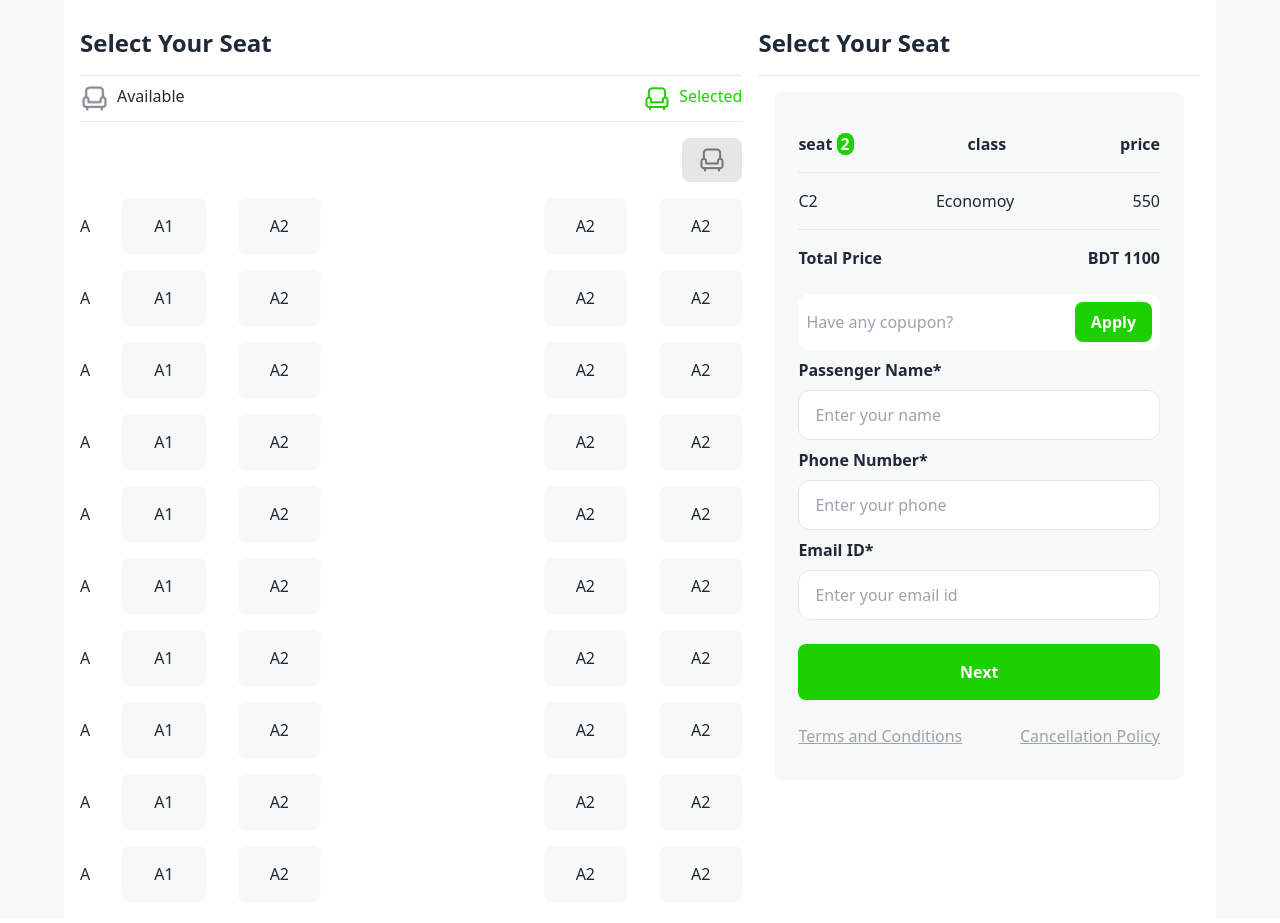
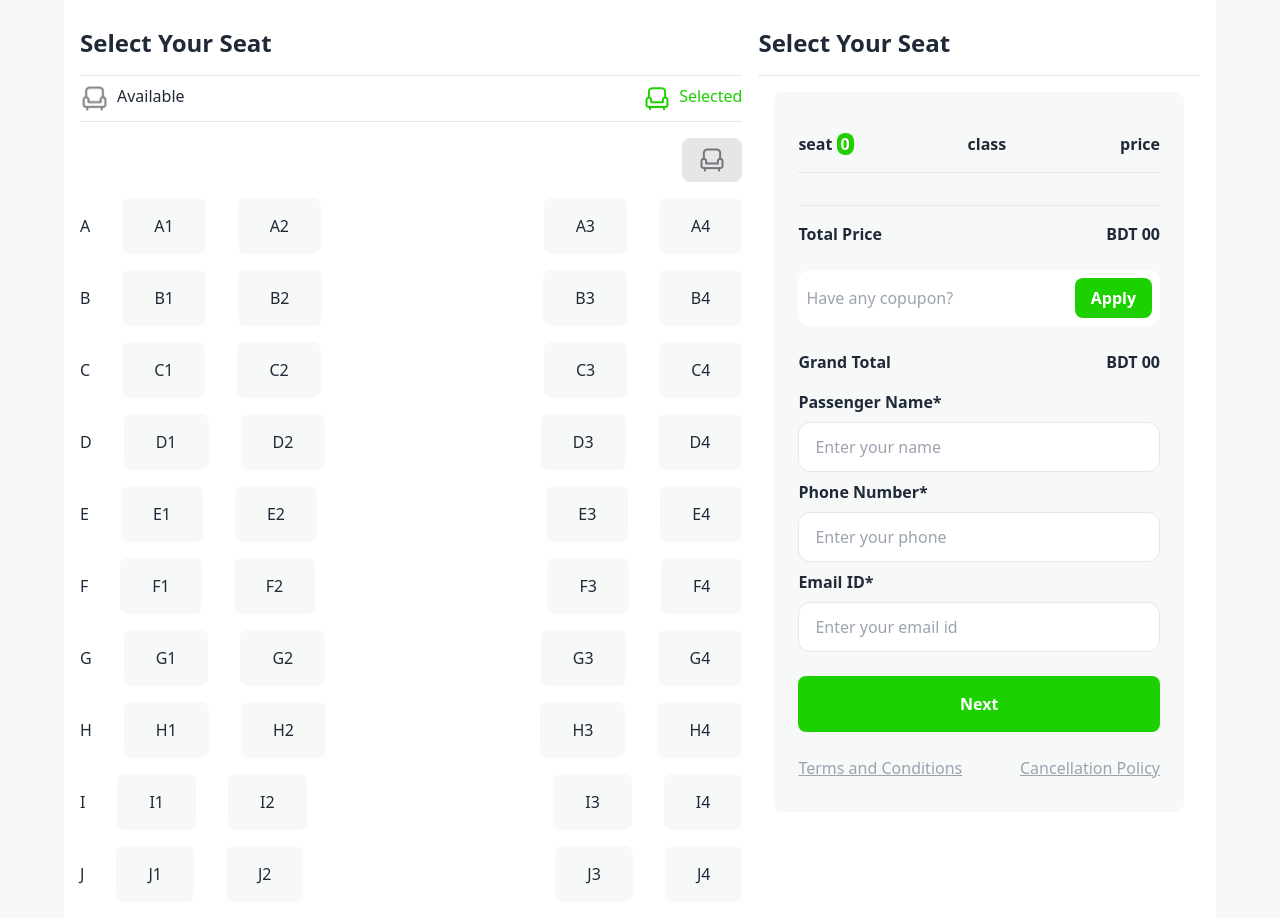
Before and after one commit to shawonahme/smart-ticket-system, a plain HTML site: page index.html in a window 1280 px wide. Shown: the part 2160-3083 px from the top of the page. Drawn offline with nearby package versions, Linux system fonts and the light colour scheme.

Commit message:
seat price seat 4 allow add

```diff
--- a/index.html
+++ b/index.html
@@ -290,139 +290,139 @@
               <div class="flex justify-between mt-4">
                 <div class="flex items-center gap-8">
                   <h3>A</h3>
-                  <button class="bg-[#F7F8F8] py-4 px-8 rounded-lg">A1</button>
-                  <button class="bg-[#F7F8F8] py-4 px-8 rounded-lg">A2</button>
+                  <button id="a1" onclick="seatIdClick('a1')"   class="bg-[#F7F8F8] py-4 px-8 visited:bg-purple-600 rounded-lg">A1</button>
+                  <button id="a2" onclick="seatIdClick('a2')"    class="bg-[#F7F8F8] py-4 px-8 rounded-lg">A2</button>
 
                 </div>
                 <div class="flex gap-8" >
-                  <button class="bg-[#F7F8F8] py-4 px-8 rounded-lg">A2</button>
-                  <button class="bg-[#F7F8F8] py-4 px-8 rounded-lg">A2</button>
+                  <button id="a3" onclick="seatIdClick('a3')"    class="bg-[#F7F8F8] py-4 px-8 rounded-lg">A3</button>
+                  <button id="a4" onclick="seatIdClick('a4')"    class="bg-[#F7F8F8] py-4 px-8 rounded-lg">A4</button>
                 </div>
               </div>
                <!-- seat list start here  -->
                  <!-- seat list start here  -->
               <div class="flex justify-between mt-4">
                 <div class="flex items-center gap-8">
-                  <h3>A</h3>
-                  <button class="bg-[#F7F8F8] py-4 px-8 rounded-lg">A1</button>
-                  <button class="bg-[#F7F8F8] py-4 px-8 rounded-lg">A2</button>
+                  <h3>B</h3>
+                  <button id="b1" onclick="seatIdClick('b1')"    class="bg-[#F7F8F8] py-4 px-8 rounded-lg">B1</button>
+                  <button id="b2" onclick="seatIdClick('b2')"    class="bg-[#F7F8F8] py-4 px-8 rounded-lg">B2</button>
 
                 </div>
                 <div class="flex gap-8" >
-                  <button class="bg-[#F7F8F8] py-4 px-8 rounded-lg">A2</button>
-                  <button class="bg-[#F7F8F8] py-4 px-8 rounded-lg">A2</button>
+                  <button id="b3" onclick="seatIdClick('b3')"    class="bg-[#F7F8F8] py-4 px-8 rounded-lg">B3</button>
+                  <button id="b4" onclick="seatIdClick('b4')"    class="bg-[#F7F8F8] py-4 px-8 rounded-lg">B4</button>
                 </div>
               </div>
                <!-- seat list start here  -->
                  <!-- seat list start here  -->
               <div class="flex justify-between mt-4">
                 <div class="flex items-center gap-8">
-                  <h3>A</h3>
-                  <button class="bg-[#F7F8F8] py-4 px-8 rounded-lg">A1</button>
-                  <button class="bg-[#F7F8F8] py-4 px-8 rounded-lg">A2</button>
+                  <h3>C</h3>
+                  <button id="c1" onclick="seatIdClick('c1')"   class="bg-[#F7F8F8] py-4 px-8 rounded-lg">C1</button>
+                  <button id="c2" onclick="seatIdClick('c2')"    class="bg-[#F7F8F8] py-4 px-8 rounded-lg">C2</button>
 
                 </div>
                 <div class="flex gap-8"  >
-                  <button class="bg-[#F7F8F8] py-4 px-8 rounded-lg">A2</button>
-                  <button class="bg-[#F7F8F8] py-4 px-8 rounded-lg">A2</button>
+                  <button id="c3" onclick="seatIdClick('c3')"    class="bg-[#F7F8F8] py-4 px-8 rounded-lg">C3</button>
+                  <button id="c4" onclick="seatIdClick('c4')"    class="bg-[#F7F8F8] py-4 px-8 rounded-lg">C4</button>
                 </div>
               </div>
                <!-- seat list start here  -->
                  <!-- seat list start here  -->
               <div class="flex justify-between mt-4">
                 <div class="flex items-center gap-8">
-                  <h3>A</h3>
-                  <button class="bg-[#F7F8F8] py-4 px-8 rounded-lg">A1</button>
-                  <button class="bg-[#F7F8F8] py-4 px-8 rounded-lg">A2</button>
+                  <h3>D</h3>
+                  <button id="d1"  onclick="seatIdClick('d1')"   class="bg-[#F7F8F8] py-4 px-8 rounded-lg">D1</button>
+                  <button id="d2" onclick="seatIdClick('d2')"    class="bg-[#F7F8F8] py-4 px-8 rounded-lg">D2</button>
 
                 </div>
                 <div class="flex gap-8" >
-                  <button class="bg-[#F7F8F8] py-4 px-8 rounded-lg">A2</button>
-                  <button class="bg-[#F7F8F8] py-4 px-8 rounded-lg">A2</button>
+                  <button id="d3" onclick="seatIdClick('d3')"    class="bg-[#F7F8F8] py-4 px-8 rounded-lg">D3</button>
+                  <button id="d4" onclick="seatIdClick('d4')"    class="bg-[#F7F8F8] py-4 px-8 rounded-lg">D4</button>
                 </div>
               </div>
                <!-- seat list start here  -->
                  <!-- seat list start here  -->
               <div class="flex justify-between mt-4">
                 <div class="flex items-center gap-8">
-                  <h3>A</h3>
-                  <button class="bg-[#F7F8F8] py-4 px-8 rounded-lg">A1</button>
-                  <button class="bg-[#F7F8F8] py-4 px-8 rounded-lg">A2</button>
+                  <h3>E</h3>
+                  <button id="e1"  onclick="seatIdClick('e1')"   class="bg-[#F7F8F8] py-4 px-8 rounded-lg">E1</button>
+                  <button id="e2" onclick="seatIdClick('e2')"    class="bg-[#F7F8F8] py-4 px-8 rounded-lg">E2</button>
 
                 </div>
                 <div class="flex gap-8" >
-                  <button class="bg-[#F7F8F8] py-4 px-8 rounded-lg">A2</button>
-                  <button class="bg-[#F7F8F8] py-4 px-8 rounded-lg">A2</button>
+                  <button id="e3" onclick="seatIdClick('e3')"    class="bg-[#F7F8F8] py-4 px-8 rounded-lg">E3</button>
+                  <button id="e4" onclick="seatIdClick('e4')"    class="bg-[#F7F8F8] py-4 px-8 rounded-lg">E4</button>
                 </div>
               </div>
                <!-- seat list start here  -->
                  <!-- seat list start here  -->
               <div class="flex justify-between mt-4">
                 <div class="flex items-center gap-8">
-                  <h3>A</h3>
-                  <button class="bg-[#F7F8F8] py-4 px-8 rounded-lg">A1</button>
-                  <button class="bg-[#F7F8F8] py-4 px-8 rounded-lg">A2</button>
+                  <h3>F</h3>
+                  <button id="f1" onclick="seatIdClick('f1')"    class="bg-[#F7F8F8] py-4 px-8 rounded-lg">F1</button>
+                  <button id="f2" onclick="seatIdClick('f2')"    class="bg-[#F7F8F8] py-4 px-8 rounded-lg">F2</button>
 
                 </div>
                 <div class="flex gap-8" >
-                  <button class="bg-[#F7F8F8] py-4 px-8 rounded-lg">A2</button>
-                  <button class="bg-[#F7F8F8] py-4 px-8 rounded-lg">A2</button>
+                  <button id="f3" onclick="seatIdClick('f3')"    class="bg-[#F7F8F8] py-4 px-8 rounded-lg">F3</button>
+                  <button id="f4" onclick="seatIdClick('f4')"    class="bg-[#F7F8F8] py-4 px-8 rounded-lg">F4</button>
                 </div>
               </div>
                <!-- seat list start here  -->
                  <!-- seat list start here  -->
               <div class="flex justify-between mt-4">
                 <div class="flex items-center gap-8">
-                  <h3>A</h3>
-                  <button class="bg-[#F7F8F8] py-4 px-8 rounded-lg">A1</button>
-                  <button class="bg-[#F7F8F8] py-4 px-8 rounded-lg">A2</button>
+                  <h3>G</h3>
+                  <button id="g1" onclick="seatIdClick('g1')"   class="bg-[#F7F8F8] py-4 px-8 rounded-lg">G1</button>
+                  <button id="g2" onclick="seatIdClick('g2')"    class="bg-[#F7F8F8] py-4 px-8 rounded-lg">G2</button>
 
                 </div>
                 <div class="flex gap-8" >
-                  <button class="bg-[#F7F8F8] py-4 px-8 rounded-lg">A2</button>
-                  <button class="bg-[#F7F8F8] py-4 px-8 rounded-lg">A2</button>
+                  <button id="g3" onclick="seatIdClick('g3')"    class="bg-[#F7F8F8] py-4 px-8 rounded-lg">G3</button>
+                  <button id="g4" onclick="seatIdClick('g4')"    class="bg-[#F7F8F8] py-4 px-8 rounded-lg">G4</button>
                 </div>
               </div>
                <!-- seat list start here  -->
                  <!-- seat list start here  -->
               <div class="flex justify-between mt-4">
                 <div class="flex items-center gap-8">
-                  <h3>A</h3>
-                  <button class="bg-[#F7F8F8] py-4 px-8 rounded-lg">A1</button>
-                  <button class="bg-[#F7F8F8] py-4 px-8 rounded-lg">A2</button>
+                  <h3>H</h3>
+                  <button id="h1" onclick="seatIdClick('h1')"    class="bg-[#F7F8F8] py-4 px-8 rounded-lg">H1</button>
+                  <button id="h2" onclick="seatIdClick('h2')"    class="bg-[#F7F8F8] py-4 px-8 rounded-lg">H2</button>
 
                 </div>
                 <div class="flex gap-8" >
-                  <button class="bg-[#F7F8F8] py-4 px-8 rounded-lg">A2</button>
-                  <button class="bg-[#F7F8F8] py-4 px-8 rounded-lg">A2</button>
+                  <button id="h3" onclick="seatIdClick('h3')"    class="bg-[#F7F8F8] py-4 px-8 rounded-lg">H3</button>
+                  <button id="h4" onclick="seatIdClick('h4')"    class="bg-[#F7F8F8] py-4 px-8 rounded-lg">H4</button>
                 </div>
               </div>
                <!-- seat list start here  -->
                  <!-- seat list start here  -->
               <div class="flex justify-between mt-4">
                 <div class="flex items-center gap-8">
-                  <h3>A</h3>
-                  <button class="bg-[#F7F8F8] py-4 px-8 rounded-lg">A1</button>
-                  <button class="bg-[#F7F8F8] py-4 px-8 rounded-lg">A2</button>
+                  <h3>I</h3>
+                  <button id="i1" onclick="seatIdClick('i1')"    class="bg-[#F7F8F8] py-4 px-8 rounded-lg">I1</button>
+                  <button id="i2" onclick="seatIdClick('i2')"    class="bg-[#F7F8F8] py-4 px-8 rounded-lg">I2</button>
 
                 </div>
                 <div class="flex gap-8" >
-                  <button class="bg-[#F7F8F8] py-4 px-8 rounded-lg">A2</button>
-                  <button class="bg-[#F7F8F8] py-4 px-8 rounded-lg">A2</button>
+                  <button id="i3" onclick="seatIdClick('i3')"    class="bg-[#F7F8F8] py-4 px-8 rounded-lg">I3</button>
+                  <button id="i4" onclick="seatIdClick('i4')"   class="bg-[#F7F8F8] py-4 px-8 rounded-lg">I4</button>
                 </div>
               </div>
                <!-- seat list start here  -->
                  <!-- seat list start here  -->
               <div class="flex justify-between mt-4">
                 <div class="flex items-center gap-8">
-                  <h3>A</h3>
-                  <button class="bg-[#F7F8F8] py-4 px-8 rounded-lg">A1</button>
-                  <button class="bg-[#F7F8F8] py-4 px-8 rounded-lg">A2</button>
+                  <h3>J</h3>
+                  <button id="j1" onclick="seatIdClick('j1')"   class="bg-[#F7F8F8] py-4 px-8 rounded-lg">J1</button>
+                  <button id="j2" onclick="seatIdClick('j2')"    class="bg-[#F7F8F8] py-4 px-8 rounded-lg">J2</button>
 
                 </div>
                 <div class="flex gap-8" >
-                  <button class="bg-[#F7F8F8] py-4 px-8 rounded-lg">A2</button>
-                  <button class="bg-[#F7F8F8]  py-4 px-8 rounded-lg">A2</button>
+                  <button id="j3" onclick="seatIdClick('j3')"    class="bg-[#F7F8F8] py-4 px-8 rounded-lg">J3</button>
+                  <button id="j4" onclick="seatIdClick('j4')"  class="bg-[#F7F8F8]  py-4 px-8 rounded-lg">J4</button>
                 </div>
               </div>
                <!-- seat list start here  -->
@@ -444,26 +444,28 @@
           <hr>
           <div class="bg-[#F7F8F8] p-6 m-4 mt-4 rounded-lg">
             <div class="flex justify-between py-4 font-bold">
-              <p>seat <span class="bg-[#1DD100] px-1 text-white rounded-lg">2</span></p>
+              <p>seat <span id="sit" class="bg-[#1DD100] px-1 text-white rounded-lg">0</span></p>
               <p>class</p>
               <p>price</p>
 
             </div>
             <hr>
-            <div class="flex justify-between py-4">
-              <p>C2</p>
-              <p>Economoy</p>
-              <p>550</p>
+            <div id="mainticList" class="  py-4">
+
 
             </div>
             <hr>
             <div class="flex justify-between py-4 font-semibold">
               <h1>Total Price</h1>
-              <h1>BDT 1100</h1>
+              <h1>BDT <span id="seatPrice">00</span></h1>
             </div>
 
             <div class="bg-white flex justify-between p-2 my-2 rounded-xl">
-              <input class="outline-0" placeholder="Have any copupon?" type="text"><button class="text-white bg-[#1DD100]  py-2 px-4 font-semibold rounded-lg">Apply</button>
+              <input id="discountcopon" class="outline-0" placeholder="Have any copupon?" type="text"><button id="applyDis" class="text-white bg-[#1DD100]  py-2 px-4 font-semibold rounded-lg">Apply</button>
+            </div>
+            <div class="flex justify-between py-4 font-semibold">
+              <h1>Grand Total</h1>
+              <h1>BDT <span id="disPrice">00</span></h1>
             </div>
             <form action="">
 
@@ -496,7 +498,6 @@
 
 
 
-
-    <br>
+ <script src="/app.js"></script>
 </body>
 </html>
```
Also changed, not shown: app.js (added, +85 -0 lines).
